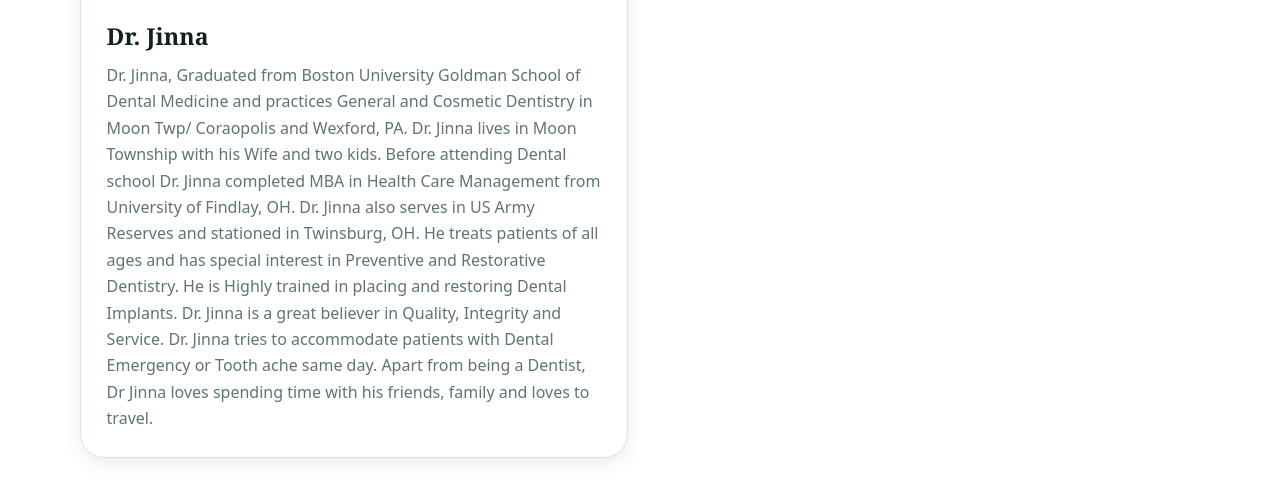
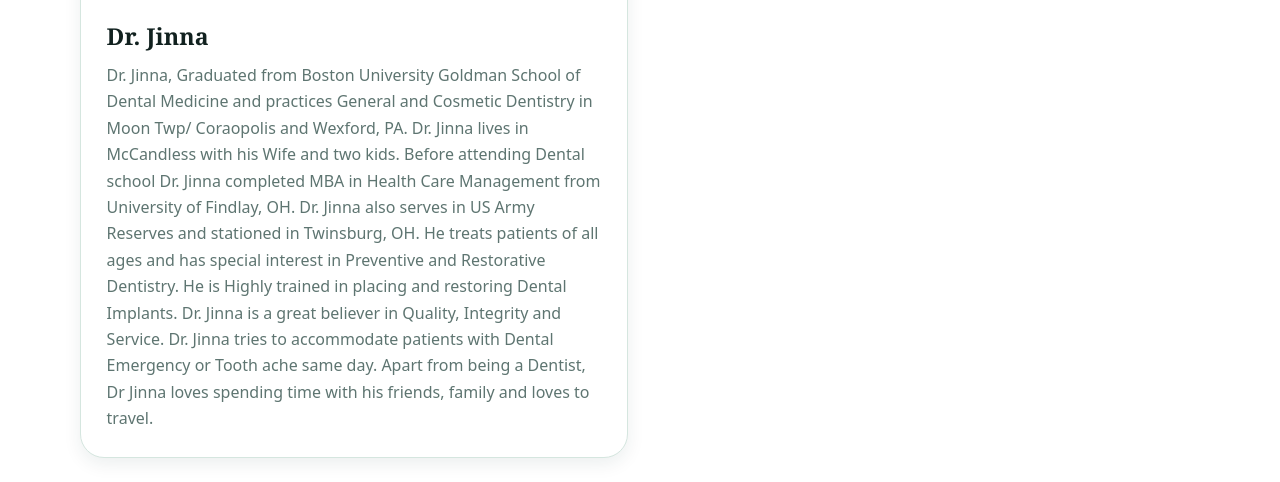
Before and after one commit to Dental-Offices/McCandlessDentist, a plain HTML site: page team.html in a window 1280 px wide. Shown: the part 920-1402 px from the top of the page. Drawn offline with Linux system fonts and the light colour scheme.

Commit message:
Update doctor information

```diff
--- a/team.html
+++ b/team.html
@@ -76,7 +76,7 @@
             <img src="https://t3.ftcdn.net/jpg/06/33/54/78/360_F_633547842_AugYzexTpMJ9z1YcpTKUBoqBF0CUCk10.jpg" alt="LiveWell Dentistry team member" class="service-detail-card__image" />
             <div class="service-detail-card__body">
               <h3>Dr. Jinna</h3>
-              <p>Dr. Jinna, Graduated from Boston University Goldman School of Dental Medicine and practices General and Cosmetic Dentistry in Moon Twp/ Coraopolis and Wexford, PA. Dr. Jinna lives in Moon Township with his Wife and two kids. Before attending Dental school Dr. Jinna completed MBA in Health Care Management from University of Findlay, OH. Dr. Jinna also serves in US Army Reserves and stationed in Twinsburg, OH.
+              <p>Dr. Jinna, Graduated from Boston University Goldman School of Dental Medicine and practices General and Cosmetic Dentistry in Moon Twp/ Coraopolis and Wexford, PA. Dr. Jinna lives in McCandless with his Wife and two kids. Before attending Dental school Dr. Jinna completed MBA in Health Care Management from University of Findlay, OH. Dr. Jinna also serves in US Army Reserves and stationed in Twinsburg, OH.
 
               He treats patients of all ages and has special interest in Preventive and Restorative Dentistry. He is Highly trained in placing and restoring Dental Implants. Dr. Jinna is a great believer in Quality, Integrity and Service. Dr. Jinna tries to accommodate patients with Dental Emergency or Tooth ache same day. Apart from being a Dentist, Dr Jinna loves spending time with his friends, family and loves to travel.</p>
             </div>
```
